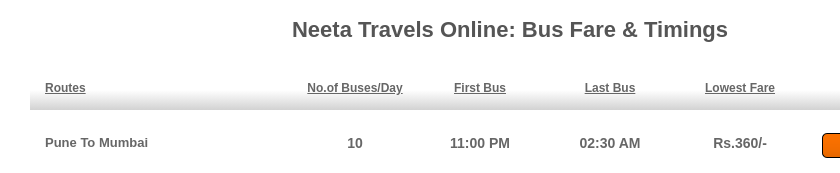
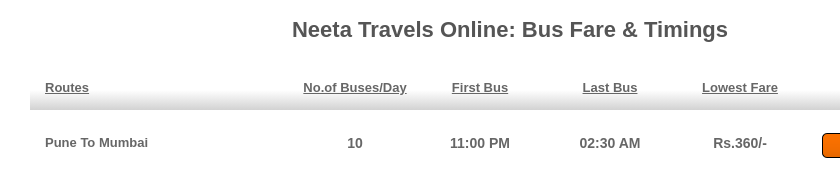
Before and after one commit to gaurav-ty/OP, a plain HTML site: page neeta-travels-online.html in a window 1280 px wide. Shown: the part 575-748 px from the top of the page, 130-970 px from the left. Drawn offline with Linux system fonts and the light colour scheme; a script that the page names is missing.

Commit message:
Update new-operator.css

```diff
--- a/css/new-operator.css
+++ b/css/new-operator.css
@@ -38,7 +38,7 @@ background:-moz-linear-gradient(bottom,#ccc,#fff,#fff); background:-ms-linear-gr
 .col2 { width:120px; height:30px; text-align:center; float:left; }
 .col3 { width:130px; height:30px; text-align:center; float:left; }
 
-.col1,.col2,.col3 { font-size:12px; font-weight:bold; padding-top:10px; }
+.col1,.col2,.col3 { font-size:13px; font-weight:bold; padding-top:10px; }
 .con1,.con2,.con3 {  font-weight:bold; color:#666; font-size:14px; padding-top:15px; }
 
 /*Bus header details ends*/
```
